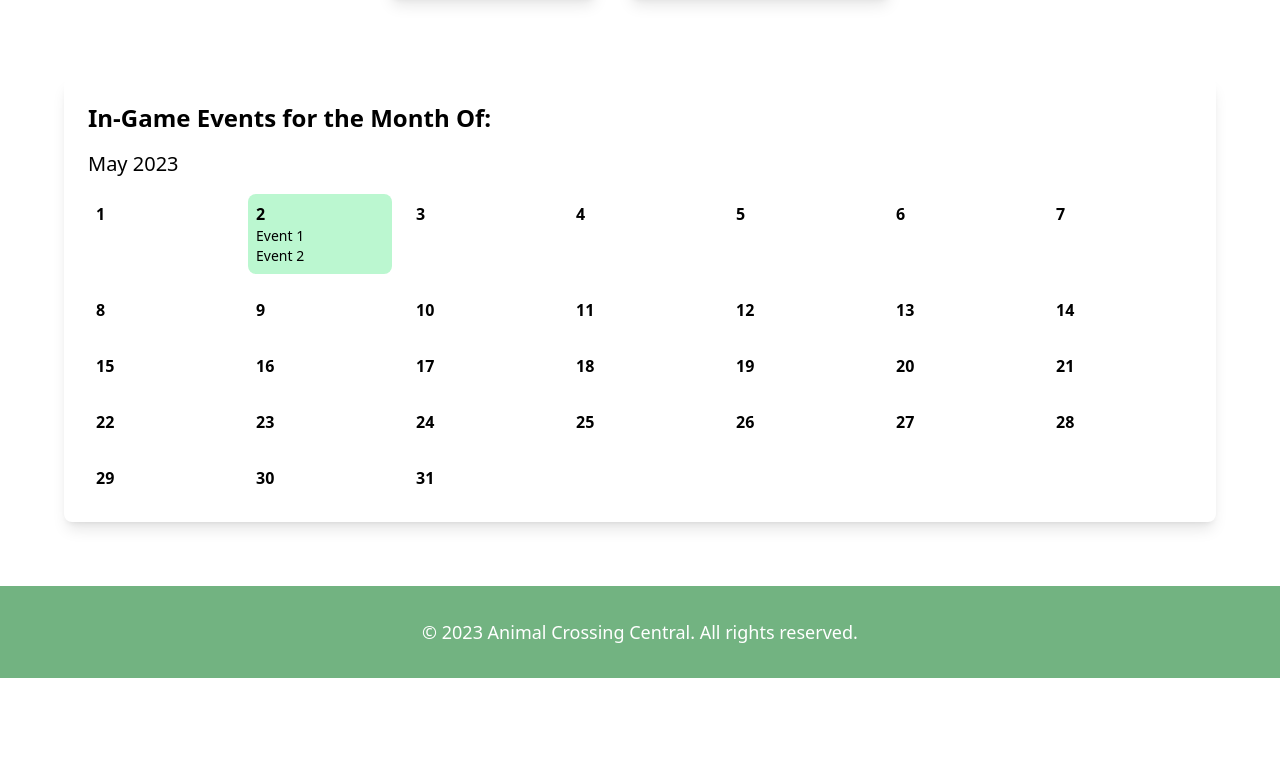
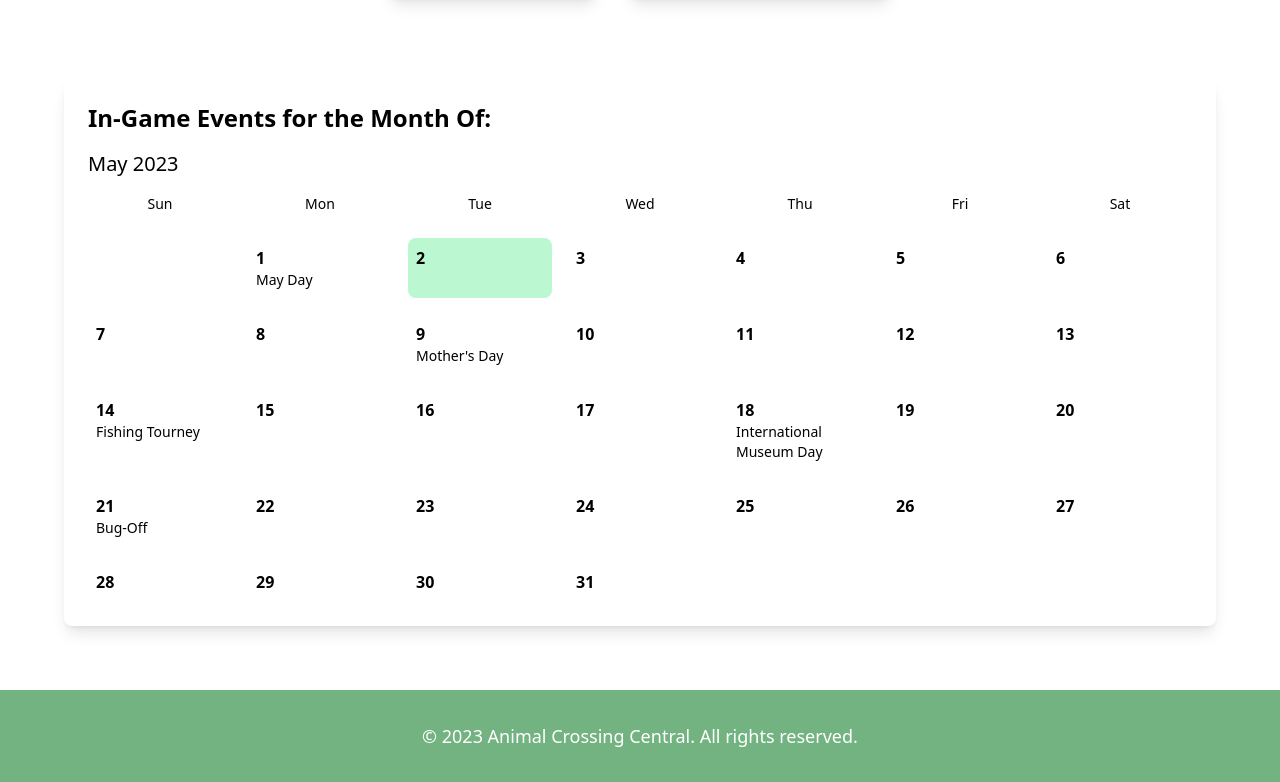
Before and after one commit to arjun-myanger/animalcrossing, a Next.js app: page / in a window 1280 px wide. Shown: the part 790-1572 px from the top of the page. Before the commit the page ends 1468 px from the top, so only its background shows below. Built offline with nearby package versions, Linux system fonts and the light colour scheme.

Commit message:
display days in the calendar

```diff
--- a/components/EventCalendar.tsx
+++ b/components/EventCalendar.tsx
@@ -17,14 +17,90 @@ const EventCalendar: React.FC = () => {
 
   const inGameEvents = [
     {
-      title: "Event 1",
-      date: new Date(),
+      title: "New Year's Day",
+      date: new Date(currentDate.getFullYear(), 0, 1),
     },
     {
-      title: "Event 2",
-      date: new Date(),
+      title: "Fishing Tourney",
+      date: new Date(currentDate.getFullYear(), currentDate.getMonth(), 14), // Example date, modify as needed
+    },
+    {
+      title: "Bug-Off",
+      date: new Date(currentDate.getFullYear(), currentDate.getMonth(), 21), // Example date, modify as needed
+    },
+    {
+      title: "Flea Market",
+      date: new Date(currentDate.getFullYear(), 1, 1), // First Sunday of February
+    },
+    {
+      title: "Valentine's Day",
+      date: new Date(currentDate.getFullYear(), 1, 14),
+    },
+    {
+      title: "Festivale",
+      date: new Date(currentDate.getFullYear(), 1, 28), // Example date, modify as needed
+    },
+    {
+      title: "Shamrock Day",
+      date: new Date(currentDate.getFullYear(), 2, 17),
+    },
+    {
+      title: "Bunny Day",
+      date: new Date(currentDate.getFullYear(), 3, 12), // Example date, modify as needed
+    },
+    {
+      title: "Nature Day",
+      date: new Date(currentDate.getFullYear(), 3, 22),
+    },
+    {
+      title: "Weeding Day",
+      date: new Date(currentDate.getFullYear(), 3, 29),
+    },
+    {
+      title: "May Day",
+      date: new Date(currentDate.getFullYear(), 4, 1),
+    },
+    {
+      title: "Mother's Day",
+      date: new Date(currentDate.getFullYear(), 4, 9), // Second Sunday of May
+    },
+    {
+      title: "International Museum Day",
+      date: new Date(currentDate.getFullYear(), 4, 18),
+    },
+    {
+      title: "Father's Day",
+      date: new Date(currentDate.getFullYear(), 5, 16), // Third Sunday of June
+    },
+    {
+      title: "Summer Solstice",
+      date: new Date(currentDate.getFullYear(), 5, 21), // Example date, modify as needed
+    },
+    {
+      title: "Fireworks Show",
+      date: new Date(currentDate.getFullYear(), 7, 1), // Example date, modify as needed
+    },
+    {
+      title: "Halloween",
+      date: new Date(currentDate.getFullYear(), 9, 31),
+    },
+    {
+      title: "Harvest Festival",
+      date: new Date(currentDate.getFullYear(), 10, 25), // Fourth Thursday of November
+    },
+    {
+      title: "Toy Day",
+      date: new Date(currentDate.getFullYear(), 11, 24),
+    },
+    {
+      title: "Winter Solstice",
+      date: new Date(currentDate.getFullYear(), 11, 21), // Example date, modify as needed
     },
   ];
+
+  const daysOfWeek = ["Sun", "Mon", "Tue", "Wed", "Thu", "Fri", "Sat"];
+
+  const placeholderDays = new Array(monthStart.getDay()).fill(null);
 
   return (
     <div className="bg-white rounded-lg p-6 shadow-lg">
@@ -35,6 +111,14 @@ const EventCalendar: React.FC = () => {
         {format(currentDate, "MMMM yyyy")}
       </h4>
       <div className="grid grid-cols-7 gap-4">
+        {daysOfWeek.map((day, index) => (
+          <div key={index} className="text-center font-medium text-sm mb-2">
+            {day}
+          </div>
+        ))}
+        {placeholderDays.map((_, index) => (
+          <div key={index} className="p-2"></div>
+        ))}
         {daysOfMonth.map((day, index) => (
           <div
             key={index}
--- a/components/Hero.tsx
+++ b/components/Hero.tsx
@@ -19,7 +19,7 @@ const Hero: React.FC = () => {
           <h1 className="text-4xl md:text-5xl font-semibold text-darker-green mb-6">
             Welcome to Animal Crossing Central
           </h1>
-          <p className="text-xl text-darker-gray">
+          <p className="text-xl text-darker-green">
             Your one-stop hub for all things Animal Crossing. Discover guides,
             news, and community discussions about your favorite Animal Crossing
             games.
```
